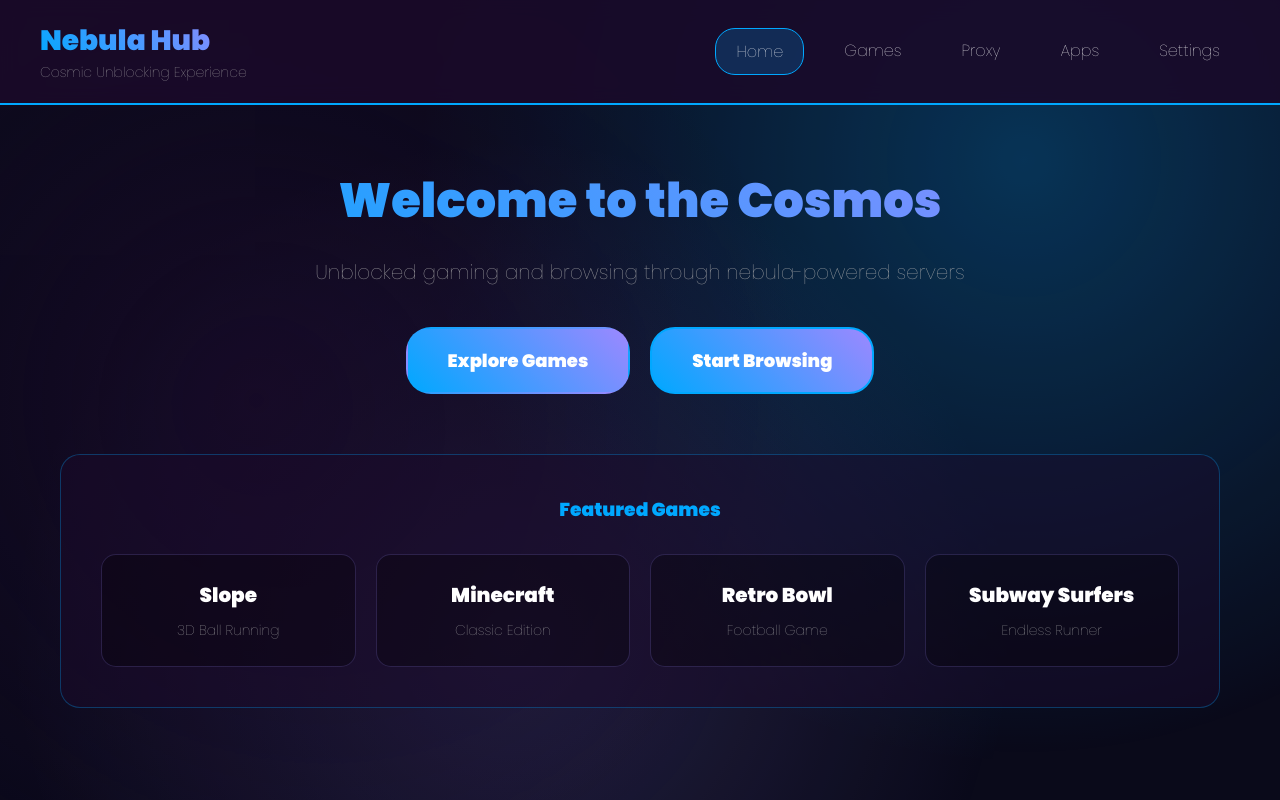
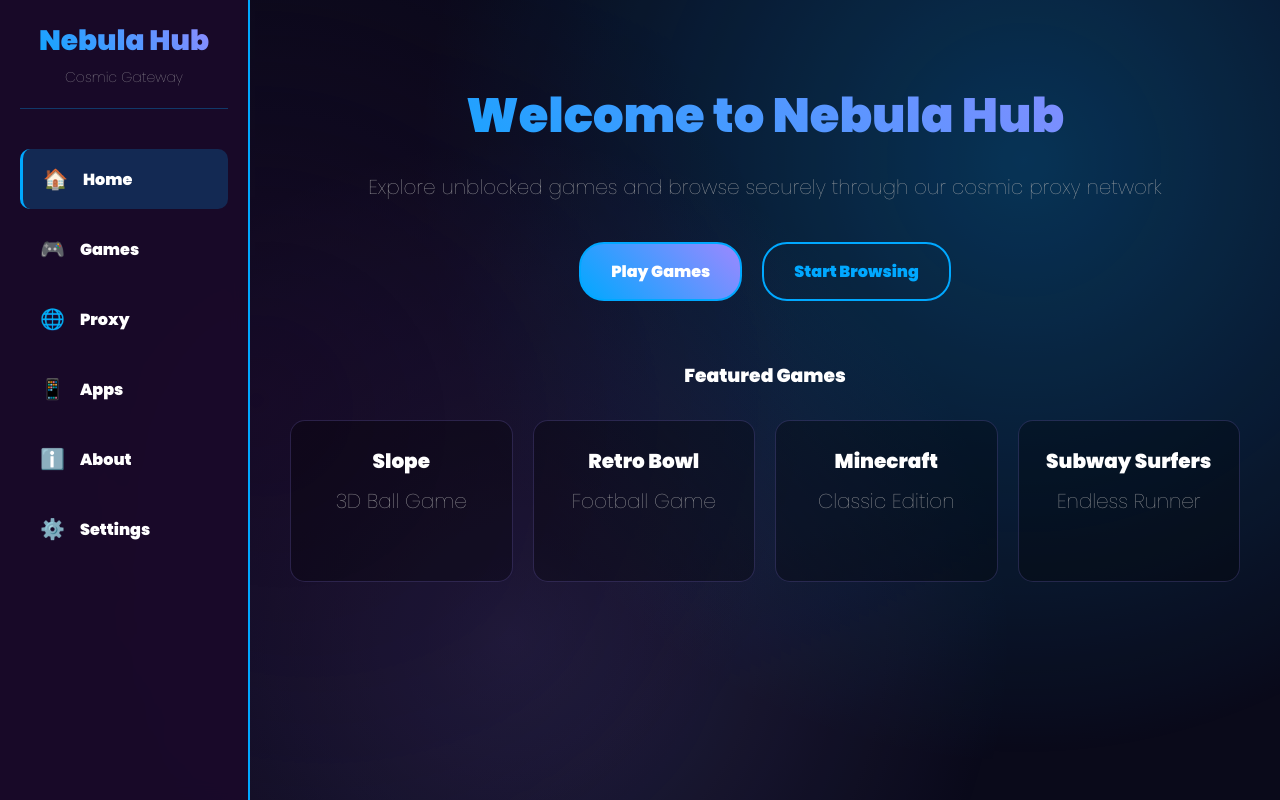
Before and after one commit to theboredguy387/Nebula-Hub, a plain HTML site: page index.html in a window 1280 px wide. Drawn offline with Linux system fonts and the light colour scheme.

Commit message:
Update index.html

```diff
--- a/index.html
+++ b/index.html
@@ -12,51 +12,214 @@
     </script>
     <script async src="https://pagead2.googlesyndication.com/pagead/js/adsbygoogle.js?client=ca-pub-6640595376330309" crossorigin="anonymous"></script>
     <title>Nebula Hub | Cosmic Gateway</title>
-    <link rel="icon" href="/storage/images/favicon.ico" />
+    <link rel="icon" href="storage/images/favicon.ico" />
     <link href="https://fonts.googleapis.com/css2?family=Poppins:wght@100;900&display=swap" rel="stylesheet" />
-    <link rel="stylesheet" href="/storage/css/main.css" />
+    <link rel="stylesheet" href="storage/css/main.css" />
+    <style>
+        /* Sidebar Styles */
+        .sidebar {
+            position: fixed;
+            left: 0;
+            top: 0;
+            width: 250px;
+            height: 100vh;
+            background: rgba(26, 10, 42, 0.95);
+            backdrop-filter: blur(10px);
+            border-right: 2px solid #00a8ff;
+            z-index: 1000;
+            padding: 20px;
+            display: flex;
+            flex-direction: column;
+        }
+
+        .logo {
+            text-align: center;
+            margin-bottom: 40px;
+            padding-bottom: 20px;
+            border-bottom: 1px solid rgba(0, 168, 255, 0.3);
+        }
+
+        .logo h1 {
+            font-size: 28px;
+            background: linear-gradient(45deg, #00a8ff, #9c88ff);
+            -webkit-background-clip: text;
+            -webkit-text-fill-color: transparent;
+            margin-bottom: 5px;
+        }
+
+        .logo p {
+            color: #b0b0b0;
+            font-size: 14px;
+        }
+
+        .nav-links {
+            display: flex;
+            flex-direction: column;
+            gap: 10px;
+        }
+
+        .nav-link {
+            display: flex;
+            align-items: center;
+            gap: 15px;
+            padding: 15px 20px;
+            color: white;
+            text-decoration: none;
+            border-radius: 10px;
+            transition: all 0.3s;
+            font-weight: bold;
+        }
+
+        .nav-link:hover, .nav-link.active {
+            background: rgba(0, 168, 255, 0.2);
+            border-left: 3px solid #00a8ff;
+        }
+
+        .nav-icon {
+            font-size: 20px;
+        }
+
+        .main-content {
+            margin-left: 250px;
+            padding: 20px;
+            min-height: 100vh;
+        }
+
+        /* Responsive */
+        @media (max-width: 768px) {
+            .sidebar {
+                width: 70px;
+                padding: 10px;
+            }
+            .logo h1, .logo p, .nav-link span {
+                display: none;
+            }
+            .nav-link {
+                justify-content: center;
+                padding: 15px 10px;
+            }
+            .main-content {
+                margin-left: 70px;
+            }
+        }
+
+        /* Hero Section */
+        .hero {
+            padding: 60px 20px;
+            text-align: center;
+            max-width: 1000px;
+            margin: 0 auto;
+        }
+
+        .hero h2 {
+            font-size: 48px;
+            margin-bottom: 20px;
+            background: linear-gradient(45deg, #00a8ff, #9c88ff);
+            -webkit-background-clip: text;
+            -webkit-text-fill-color: transparent;
+        }
+
+        .hero p {
+            font-size: 20px;
+            color: #b0b0b0;
+            margin-bottom: 40px;
+        }
+
+        .hero-buttons {
+            display: flex;
+            gap: 20px;
+            justify-content: center;
+        }
+
+        .btn {
+            padding: 15px 30px;
+            border-radius: 25px;
+            text-decoration: none;
+            font-weight: bold;
+            transition: all 0.3s;
+            border: 2px solid #00a8ff;
+            background: linear-gradient(45deg, #00a8ff, #9c88ff);
+            color: white;
+        }
+
+        .btn:hover {
+            transform: translateY(-5px);
+            box-shadow: 0 10px 30px rgba(0, 168, 255, 0.3);
+        }
+
+        .btn-outline {
+            background: transparent;
+            color: #00a8ff;
+        }
+
+        .btn-outline:hover {
+            background: rgba(0, 168, 255, 0.1);
+        }
+    </style>
 </head>
 <body>
     <div class="nebula-bg"></div>
 
-    <header class="main-header">
+    <!-- Sidebar -->
+    <div class="sidebar">
         <div class="logo">
             <h1>Nebula Hub</h1>
-            <p>Cosmic Unblocking Experience</p>
+            <p>Cosmic Gateway</p>
         </div>
-        <nav>
-            <a href="/" class="active">Home</a>
-            <a href="/games.html">Games</a>
-            <a href="/proxy.html">Proxy</a>
-            <a href="/apps.html">Apps</a>
-            <a href="/settings.html">Settings</a>
-        </nav>
-    </header>
 
-    <main class="hero-section">
-        <div class="hero-content">
-            <h2>Welcome to the Cosmos</h2>
-            <p>Unblocked gaming and browsing through nebula-powered servers</p>
-            <div class="hero-buttons">
-                <a href="/games.html" class="btn btn-large">Explore Games</a>
-                <a href="/proxy.html" class="btn btn-outline btn-large">Start Browsing</a>
+        <div class="nav-links">
+            <a href="index.html" class="nav-link active">
+                <span class="nav-icon">🏠</span>
+                <span>Home</span>
+            </a>
+            <a href="games.html" class="nav-link">
+                <span class="nav-icon">🎮</span>
+                <span>Games</span>
+            </a>
+            <a href="proxy.html" class="nav-link">
+                <span class="nav-icon">🌐</span>
+                <span>Proxy</span>
+            </a>
+            <a href="apps.html" class="nav-link">
+                <span class="nav-icon">📱</span>
+                <span>Apps</span>
+            </a>
+            <a href="about.html" class="nav-link">
+                <span class="nav-icon">ℹ️</span>
+                <span>About</span>
+            </a>
+            <a href="settings.html" class="nav-link">
+                <span class="nav-icon">⚙️</span>
+                <span>Settings</span>
+            </a>
         </div>
     </div>
 
-        <div class="featured-games">
+    <!-- Main Content -->
+    <div class="main-content">
+        <div class="hero">
+            <h2>Welcome to Nebula Hub</h2>
+            <p>Explore unblocked games and browse securely through our cosmic proxy network</p>
+
+            <div class="hero-buttons">
+                <a href="games.html" class="btn">Play Games</a>
+                <a href="proxy.html" class="btn btn-outline">Start Browsing</a>
+            </div>
+
+            <div style="margin-top: 60px;">
                 <h3>Featured Games</h3>
-            <div class="game-grid">
+                <div style="display: grid; grid-template-columns: repeat(auto-fit, minmax(200px, 1fr)); gap: 20px; margin-top: 30px;">
                     <div class="game-card" onclick="loadGame('slope')">
                         <h4>Slope</h4>
-                    <p>3D Ball Running</p>
+                        <p>3D Ball Game</p>
+                    </div>
+                    <div class="game-card" onclick="loadGame('retrobowl')">
+                        <h4>Retro Bowl</h4>
+                        <p>Football Game</p>
                     </div>
                     <div class="game-card" onclick="loadGame('minecraft')">
                         <h4>Minecraft</h4>
                         <p>Classic Edition</p>
-                </div>
-                <div class="game-card" onclick="loadGame('retrobowl')">
-                    <h4>Retro Bowl</h4>
-                    <p>Football Game</p>
                     </div>
                     <div class="game-card" onclick="loadGame('subwaysurfers')">
                         <h4>Subway Surfers</h4>
@@ -64,13 +227,37 @@
                     </div>
                 </div>
             </div>
-    </main>
+        </div>
+    </div>
 
     <script>
         function loadGame(game) {
-            window.location.href = `/iframe.html?game=${game}`;
+            const games = {
+                'slope': 'https://slope-game.online',
+                'retrobowl': 'https://retrobowl.me',
+                'minecraft': 'https://classic.minecraft.net',
+                'subwaysurfers': 'https://subway-surfers.io'
+            };
+
+            if (games[game]) {
+                window.location.href = `iframe.html?url=${encodeURIComponent(games[game])}&name=${game}`;
             }
+        }
+
+        // Set active nav link
+        document.addEventListener('DOMContentLoaded', function() {
+            const currentPage = window.location.pathname.split('/').pop() || 'index.html';
+            const navLinks = document.querySelectorAll('.nav-link');
+
+            navLinks.forEach(link => {
+                const linkPage = link.getAttribute('href');
+                if (linkPage === currentPage) {
+                    link.classList.add('active');
+                } else {
+                    link.classList.remove('active');
+                }
+            });
+        });
     </script>
-    <script src="/storage/js/main.js"></script>
 </body>
 </html>
```
Lines whose indentation alone changed are shown as unchanged.
